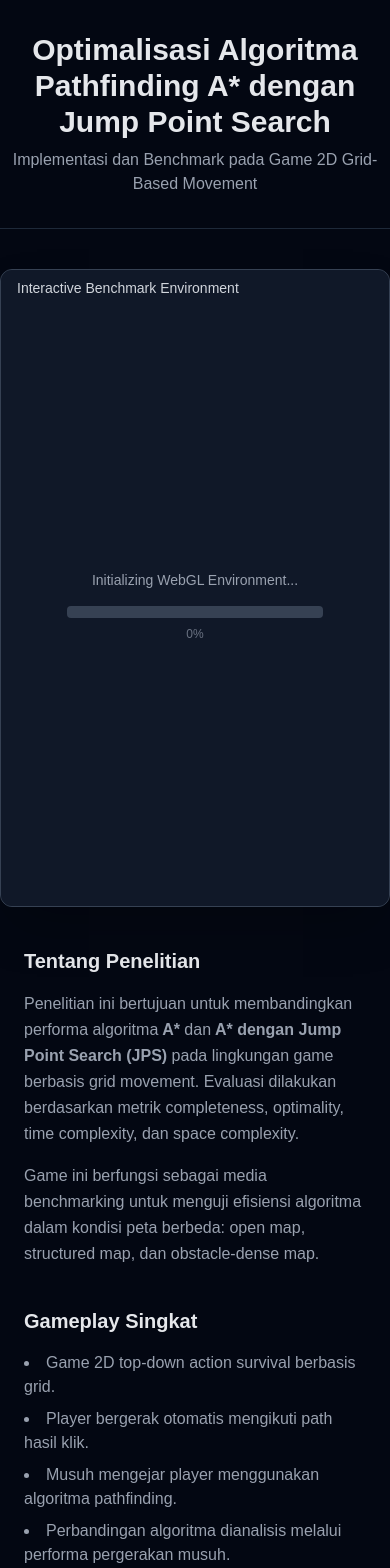
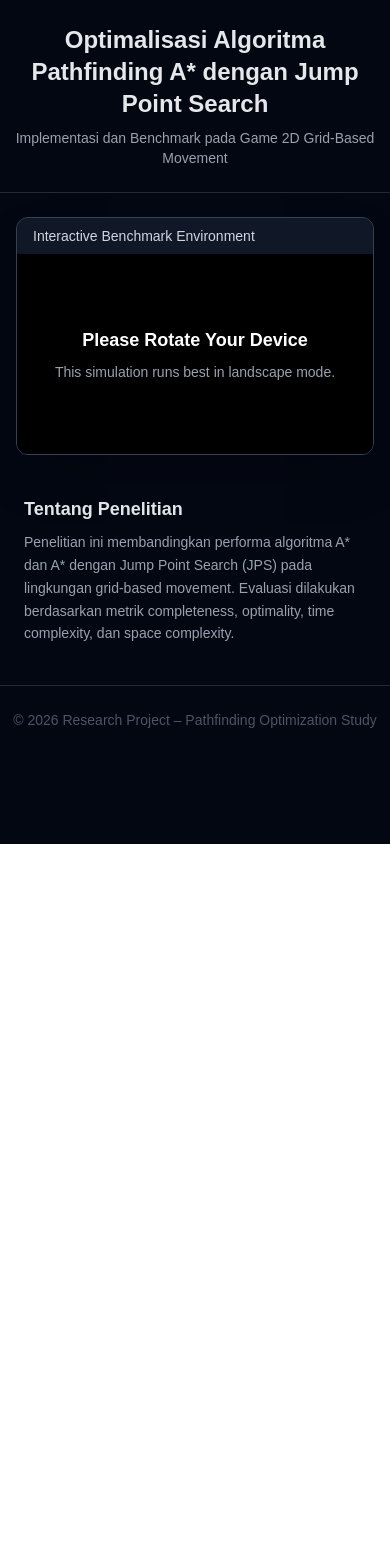
Before and after one commit to ZiaKfa/astar-jps-webgl, a Next.js app: page / in a window 390 px wide. Shown: the top 1568 px of the page. After the commit the page ends 844 px from the top, so only its background shows below. Built offline with nearby package versions, Linux system fonts and the light colour scheme; no server answers.

Commit message:
menambahkan landscape mobile alert

```diff
--- a/app/page.tsx
+++ b/app/page.tsx
@@ -1,7 +1,7 @@
 /* eslint-disable @typescript-eslint/no-explicit-any */
 'use client'
 
-import { useRef, useState } from 'react'
+import { useRef, useState, useEffect } from 'react'
 import Script from 'next/script'
 
 declare global {
@@ -18,6 +18,20 @@ export default function UnityResearchPage() {
   const canvasRef = useRef<HTMLCanvasElement>(null)
   const [progress, setProgress] = useState(0)
   const [isLoaded, setIsLoaded] = useState(false)
+  const [isMobile, setIsMobile] = useState(false)
+  const [isPortrait, setIsPortrait] = useState(false)
+
+  // Detect screen size & orientation
+  useEffect(() => {
+    const checkDevice = () => {
+      setIsMobile(window.innerWidth < 768)
+      setIsPortrait(window.innerHeight > window.innerWidth)
+    }
+
+    checkDevice()
+    window.addEventListener('resize', checkDevice)
+    return () => window.removeEventListener('resize', checkDevice)
+  }, [])
 
   const handleLoad = () => {
     if (!canvasRef.current || !window.createUnityInstance) return
@@ -36,59 +50,72 @@ export default function UnityResearchPage() {
           matchWebGLToCanvasSize: true,
           devicePixelRatio: 1,
         },
-        (progressValue: number) => {
-          setProgress(progressValue)
-        }
+        (p: number) => setProgress(p)
       )
-      .then(() => {
-        setIsLoaded(true)
-      })
+      .then(() => setIsLoaded(true))
   }
 
   return (
     <div className="min-h-screen bg-gray-950 text-gray-200">
 
-      {/* Load Unity */}
       <Script
         src="/Build/BuildWeb.loader.js"
         strategy="afterInteractive"
         onLoad={handleLoad}
       />
 
-      {/* Header */}
-      <header className="py-8 text-center border-b border-gray-800">
-        <h1 className="text-3xl font-bold">
+      <header className="py-6 text-center border-b border-gray-800">
+        <h1 className="text-2xl md:text-3xl font-bold">
           Optimalisasi Algoritma Pathfinding A* dengan Jump Point Search
         </h1>
-        <p className="mt-2 text-gray-400">
+        <p className="mt-2 text-gray-400 text-sm md:text-base">
           Implementasi dan Benchmark pada Game 2D Grid-Based Movement
         </p>
       </header>
 
-      {/* Game Section */}
-      <section className="flex justify-center mt-10">
-        <div className="w-[800px] bg-gray-800 rounded-xl shadow-2xl overflow-hidden border border-gray-700 relative">
-
+      <section className="flex justify-center mt-6 px-4">
+        <div
+          className={`
+            relative bg-gray-800 rounded-xl shadow-2xl overflow-hidden border border-gray-700
+            ${isMobile ? 'w-full' : 'w-[800px]'}
+          `}
+        >
           <div className="bg-gray-900 px-4 py-2 text-sm text-gray-300">
             Interactive Benchmark Environment
           </div>
 
-          <div className="w-full h-[600px] relative">
+          <div
+            className={`
+              relative
+              ${isMobile ? 'aspect-video' : 'h-[600px]'}
+            `}
+          >
+            {/* Rotate Device Overlay */}
+            {isMobile && isPortrait && (
+              <div className="absolute inset-0 z-20 flex items-center justify-center bg-black text-white text-center p-6">
+                <div>
+                  <p className="text-lg font-semibold mb-2">
+                    Please Rotate Your Device
+                  </p>
+                  <p className="text-sm text-gray-400">
+                    This simulation runs best in landscape mode.
+                  </p>
+                </div>
+              </div>
+            )}
 
-            {/* Loading Overlay */}
+            {/* Loading */}
             {!isLoaded && (
               <div className="absolute inset-0 flex flex-col items-center justify-center bg-gray-900 z-10">
                 <p className="mb-4 text-sm text-gray-400">
                   Initializing WebGL Environment...
                 </p>
-
-                <div className="w-64 h-3 bg-gray-700 rounded">
+                <div className="w-56 h-3 bg-gray-700 rounded">
                   <div
                     className="h-3 bg-blue-500 rounded transition-all duration-200"
                     style={{ width: `${progress * 100}%` }}
                   />
                 </div>
-
                 <p className="mt-2 text-xs text-gray-500">
                   {Math.round(progress * 100)}%
                 </p>
@@ -104,40 +131,19 @@ export default function UnityResearchPage() {
         </div>
       </section>
 
-      {/* Content */}
-      <main className="max-w-5xl mx-auto px-6 py-10 space-y-10">
-
-        <section className="space-y-4">
-          <h2 className="text-xl font-semibold">Tentang Penelitian</h2>
-          <p className="text-gray-400 leading-relaxed">
-            Penelitian ini bertujuan untuk membandingkan performa algoritma
-            <strong> A* </strong> dan
-            <strong> A* dengan Jump Point Search (JPS) </strong>
-            pada lingkungan game berbasis grid movement.
+      <main className="max-w-4xl mx-auto px-6 py-10 space-y-8">
+        <section>
+          <h2 className="text-lg font-semibold mb-2">Tentang Penelitian</h2>
+          <p className="text-gray-400 text-sm md:text-base leading-relaxed">
+            Penelitian ini membandingkan performa algoritma A* dan A* dengan
+            Jump Point Search (JPS) pada lingkungan grid-based movement.
             Evaluasi dilakukan berdasarkan metrik completeness, optimality,
             time complexity, dan space complexity.
           </p>
-          <p className="text-gray-400 leading-relaxed">
-            Game ini berfungsi sebagai media benchmarking untuk menguji
-            efisiensi algoritma dalam kondisi peta berbeda: open map,
-            structured map, dan obstacle-dense map.
-          </p>
         </section>
-
-        <section className="space-y-4">
-          <h2 className="text-xl font-semibold">Gameplay Singkat</h2>
-          <ul className="list-disc list-inside text-gray-400 space-y-2">
-            <li>Game 2D top-down action survival berbasis grid.</li>
-            <li>Player bergerak otomatis mengikuti path hasil klik.</li>
-            <li>Musuh mengejar player menggunakan algoritma pathfinding.</li>
-            <li>Perbandingan algoritma dianalisis melalui performa pergerakan musuh.</li>
-          </ul>
-        </section>
-
       </main>
 
-      {/* Footer */}
-      <footer className="text-center text-gray-600 py-6 border-t border-gray-800">
+      <footer className="text-center text-gray-600 py-6 border-t border-gray-800 text-sm">
         © 2026 Research Project – Pathfinding Optimization Study
       </footer>
     </div>
```
